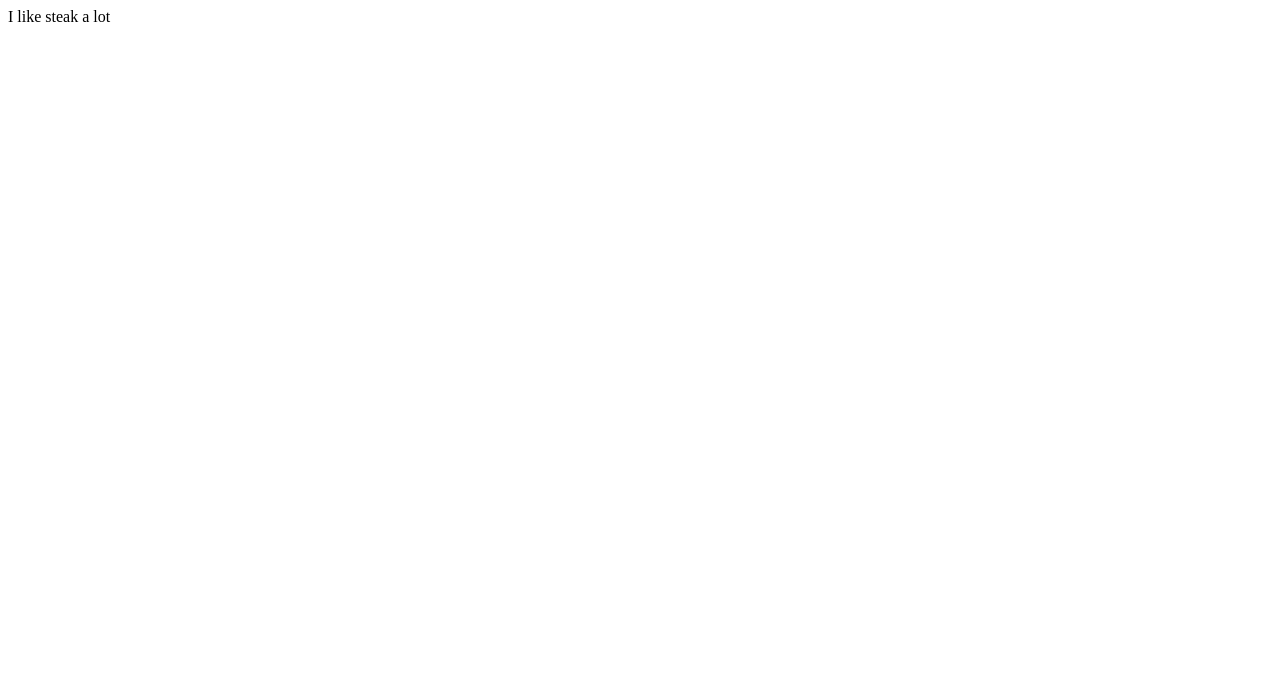
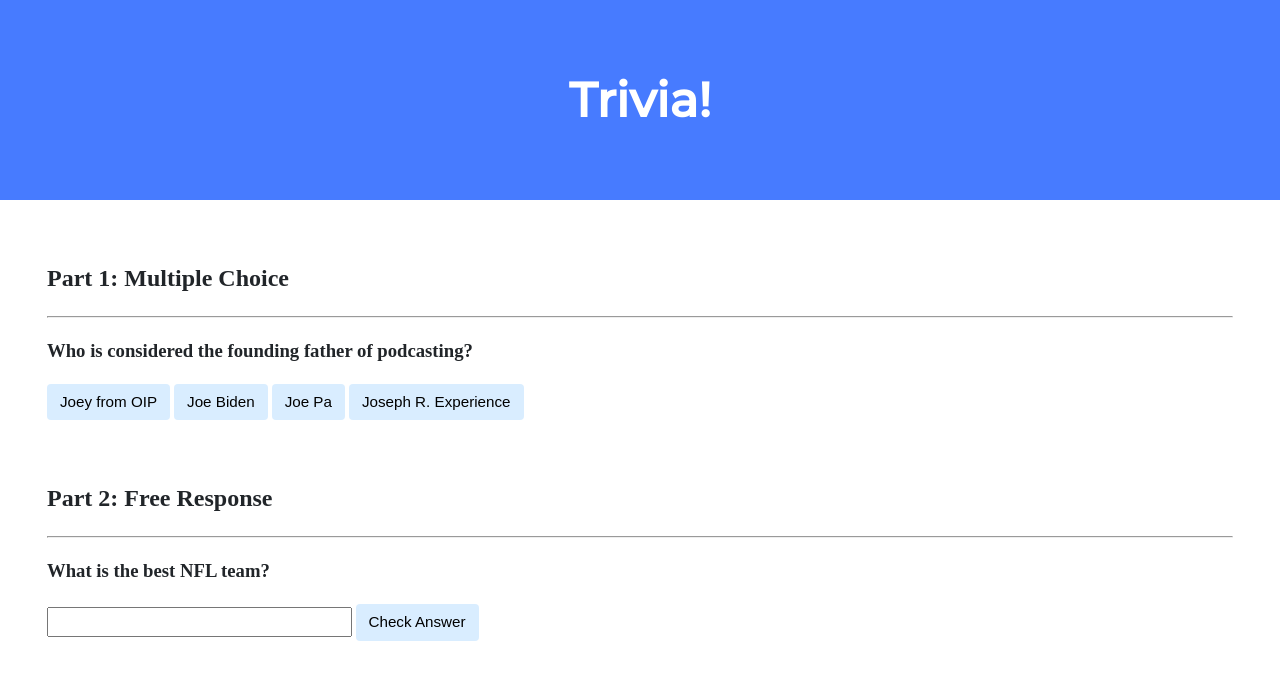
Before and after one commit to Steaktrans/steaktrans.github.io, a plain HTML site: page index.html in a window 1280 px wide. Drawn offline with Linux system fonts and the light colour scheme.

Commit message:
trivia website

```diff
--- a/index.html
+++ b/index.html
@@ -1,9 +1,79 @@
 <!DOCTYPE html>
-<html lange ="en">
+
+<html lang="en">
     <head>
-        <title>Steak</title>
+        <link href="https://fonts.googleapis.com/css2?family=Montserrat:wght@500&display=swap" rel="stylesheet">
+        <link href="styles.css" rel="stylesheet">
+        <title>Trivia!</title>
+        <script>
+            // TODO: Add code to check answers to questions
+        //Run script once DOM is loaded
+        document.addEventListener('DOMContentLoaded', function() {
+
+            // When correct answer is clicked, change color to green
+            let correct = document.querySelector('.correct');
+            correct.addEventListener('click', function () {
+                correct.style.backgroundColor = 'green';
+                document.querySelector('#feedback1').innerHTML = 'Correct!';
+            });
+
+            // When any incorrect answer is clicked, change color to red
+            let incorrects = document.querySelectorAll('.incorrect');
+            for (let i = 0; i < incorrects.length; i++) {
+                incorrects[i].addEventListener('click', function () {
+                    incorrects[i].style.backgroundColor = 'red';
+                    document.querySelector('#feedback1').innerHTML = 'Incorrect';
+                });
+            }
+
+            //Check free response sumbission
+            document.querySelector('#check').addEventListener('click', function() {
+            let input = document.querySelector('input');
+            if (input.value.toLowerCase() === 'eagles'){
+                input.style.backgroundColor = 'green';
+                document.querySelector('#feedback2').innerHTML = 'Correct!';
+            } else {
+                input.style.background = 'red';
+                document.querySelector('#feedback2').innerHTML = 'Incorrect';
+            }
+        });
+    });
+
+
+        </script>
     </head>
     <body>
-        I like steak a lot
+        <div class="header">
+            <h1>Trivia!</h1>
+        </div>
+
+        <div class="container">
+            <div class="section">
+                <h2>Part 1: Multiple Choice </h2>
+                <hr>
+                <!-- TODO: Add multiple choice question here -->
+                <h3>Who is considered the founding father of podcasting?</h3>
+
+                <button class="incorrect">Joey from OIP</button>
+                <button class="incorrect">Joe Biden</button>
+                <button class="incorrect">Joe Pa</button>
+                <button class="correct">Joseph R. Experience</button>
+
+                <p id="feedback1"></p>
+
+            </div>
+
+            <div class="section">
+                <h2>Part 2: Free Response</h2>
+                <hr>
+                <!-- TODO: Add free response question here -->
+                 <h3>What is the best NFL team?</h3>
+                 <input type="text">
+                 <button id="check">Check Answer</button>
+
+                 <p id="feedback2"></p>
+
+            </div>
+        </div>
     </body>
 </html>
--- /dev/null
+++ b/styles.css
@@ -0,0 +1,62 @@
+body {
+    background-color: #fff;
+    color: #212529;
+    font-size: 1rem;
+    font-weight: 400;
+    line-height: 1.5;
+    margin: 0;
+    text-align: left;
+}
+
+.container {
+    margin-left: auto;
+    margin-right: auto;
+    padding-left: 15px;
+    padding-right: 15px;
+}
+
+.header {
+    background-color: #477bff;
+    color: #fff;
+    margin-bottom: 2rem;
+    padding: 2rem 1rem;
+    text-align: center;
+}
+
+.section {
+    padding: 0.5rem 2rem 1rem 2rem;
+}
+
+.section:hover {
+    background-color: #f5f5f5;
+    transition: color 2s ease-in-out, background-color 0.15s ease-in-out;
+}
+
+h1 {
+    font-family: 'Montserrat', sans-serif;
+    font-size: 48px;
+}
+
+button, input[type="submit"] {
+    background-color: #d9edff;
+    border: 1px solid transparent;
+    border-radius: 0.25rem;
+    font-size: 0.95rem;
+    font-weight: 400;
+    line-height: 1.5;
+    padding: 0.375rem 0.75rem;
+    text-align: center;
+    transition: color 0.15s ease-in-out, background-color 0.15s ease-in-out, border-color 0.15s ease-in-out, box-shadow 0.15s ease-in-out;
+    vertical-align: middle;
+}
+
+
+input[type="text"] {
+    line-height: 1.8;
+    width: 25%;
+}
+
+input[type="text"]:hover {
+    background-color: #f5f5f5;
+    transition: color 2s ease-in-out, background-color 0.15s ease-in-out;
+}
```
